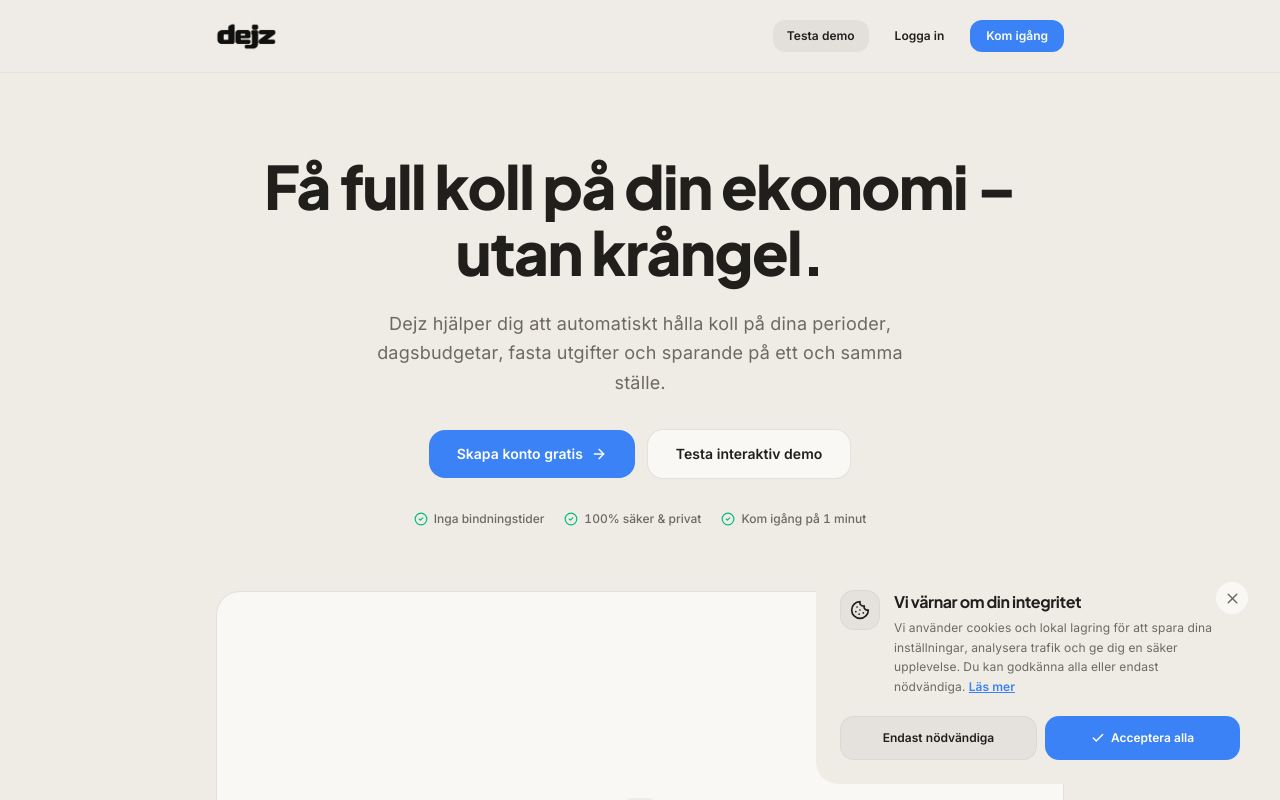
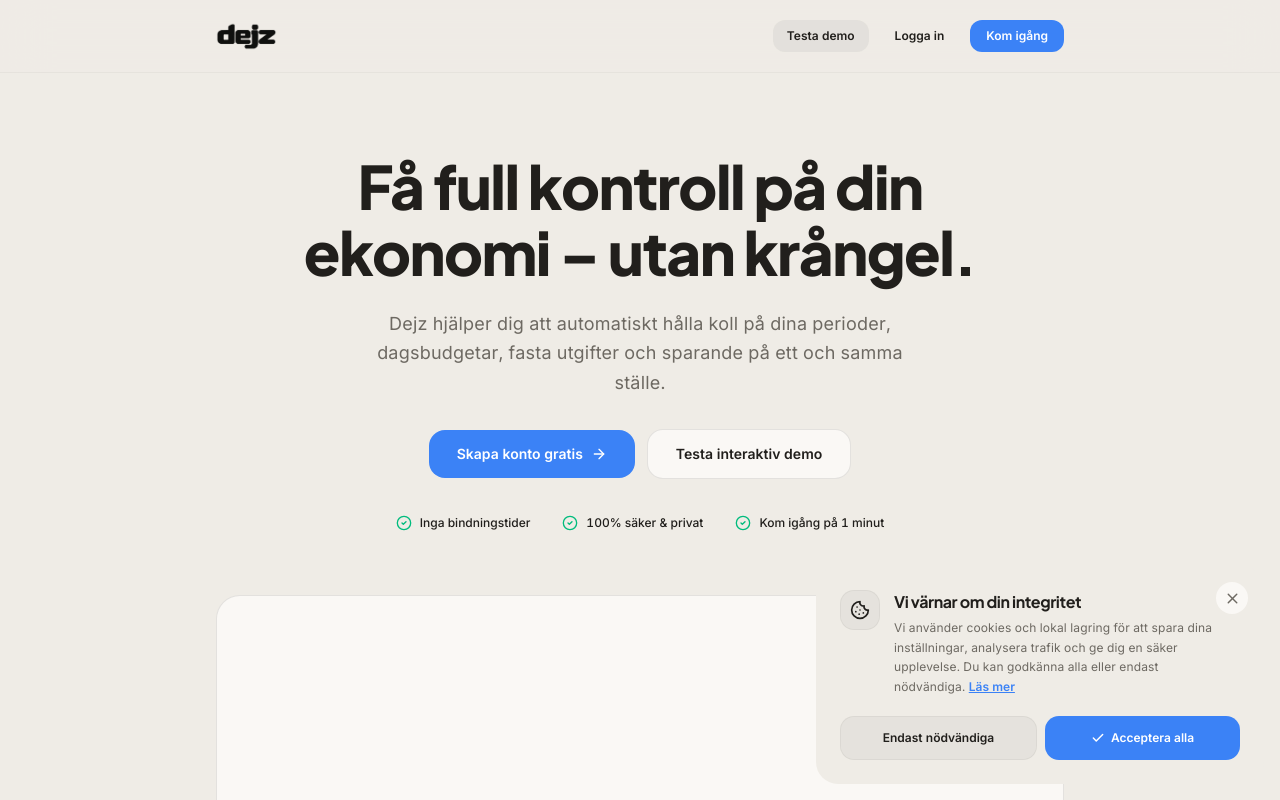
Before and after one commit to kevinwpts/Dejz, a React (Vite) app: page / in a window 1280 px wide. Shown: the top 800 px of the page. Built offline with nearby package versions, Linux system fonts and the light colour scheme.

Commit message:
feat: add profile settings and update landing page
Add database columns for user-specific display preferences and refine landing page trust badges for better alignment.

```diff
--- a/src/components/LandingPage.tsx
+++ b/src/components/LandingPage.tsx
@@ -147,7 +147,7 @@ export function LandingPage({
       <section className="relative pt-12 pb-16 sm:pt-20 sm:pb-24 px-4 sm:px-6 max-w-4xl mx-auto">
         <div className="text-center relative z-10 space-y-6">
           <h1 className="text-3xl sm:text-5xl lg:text-6xl font-black tracking-tight leading-[1.1] max-w-3xl mx-auto">
-            Få full koll på din ekonomi – utan krångel.
+            Få full kontroll på din ekonomi – utan krångel.
           </h1>
 
           <p className="text-base sm:text-lg text-[var(--text-secondary)] font-normal max-w-xl mx-auto leading-relaxed">
@@ -172,18 +172,19 @@ export function LandingPage({
             )}
           </div>
 
-          <div className="pt-2 flex items-center justify-center gap-5 text-xs font-medium text-[var(--text-secondary)]">
-            <div className="flex items-center gap-1.5">
-              <CheckCircle2 size={14} className="text-emerald-500" />
-              <span>Inga bindningstider</span>
+          {/* Clean Unboxed Trust Badges with Perfect Mobile Row/Column Alignment */}
+          <div className="pt-3 flex flex-col sm:flex-row items-center justify-center gap-3 sm:gap-8 text-xs font-medium text-[var(--text-secondary)]">
+            <div className="flex items-center gap-2">
+              <CheckCircle2 size={16} className="text-emerald-500 shrink-0" />
+              <span className="text-[var(--text-primary)]">Inga bindningstider</span>
             </div>
-            <div className="flex items-center gap-1.5">
-              <CheckCircle2 size={14} className="text-emerald-500" />
-              <span>100% säker & privat</span>
+            <div className="flex items-center gap-2">
+              <CheckCircle2 size={16} className="text-emerald-500 shrink-0" />
+              <span className="text-[var(--text-primary)]">100% säker & privat</span>
             </div>
-            <div className="flex items-center gap-1.5">
-              <CheckCircle2 size={14} className="text-emerald-500" />
-              <span>Kom igång på 1 minut</span>
+            <div className="flex items-center gap-2">
+              <CheckCircle2 size={16} className="text-emerald-500 shrink-0" />
+              <span className="text-[var(--text-primary)]">Kom igång på 1 minut</span>
             </div>
           </div>
 
@@ -444,7 +445,7 @@ export function LandingPage({
         <div className="relative rounded-[28px] bg-[var(--accent-color)] text-[var(--text-on-accent)] p-8 sm:p-12 overflow-hidden text-center space-y-6 shadow-xl">
           <div className="relative z-10 max-w-xl mx-auto space-y-3">
             <h2 className="text-2xl sm:text-4xl font-black tracking-tight">
-              Redo att få full koll på ekonomin?
+              Redo a få full koll på ekonomin?
             </h2>
             <p className="text-sm sm:text-base opacity-90">
               Skapa ett gratis konto på under en minut och upplev skillnaden redan idag.
```
Also changed, not shown: 1 other file (tests, documents, lock files or other folders).
